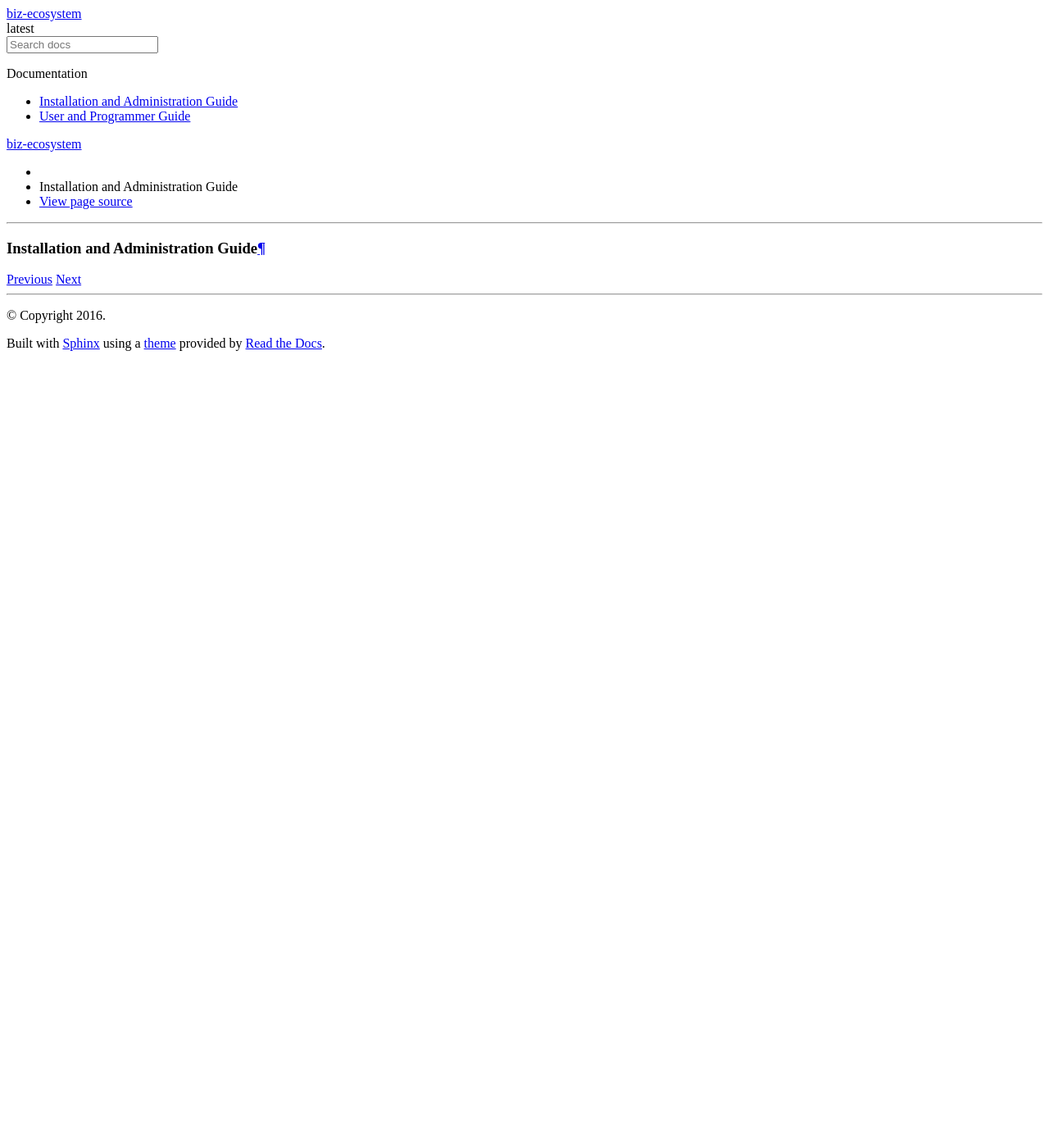
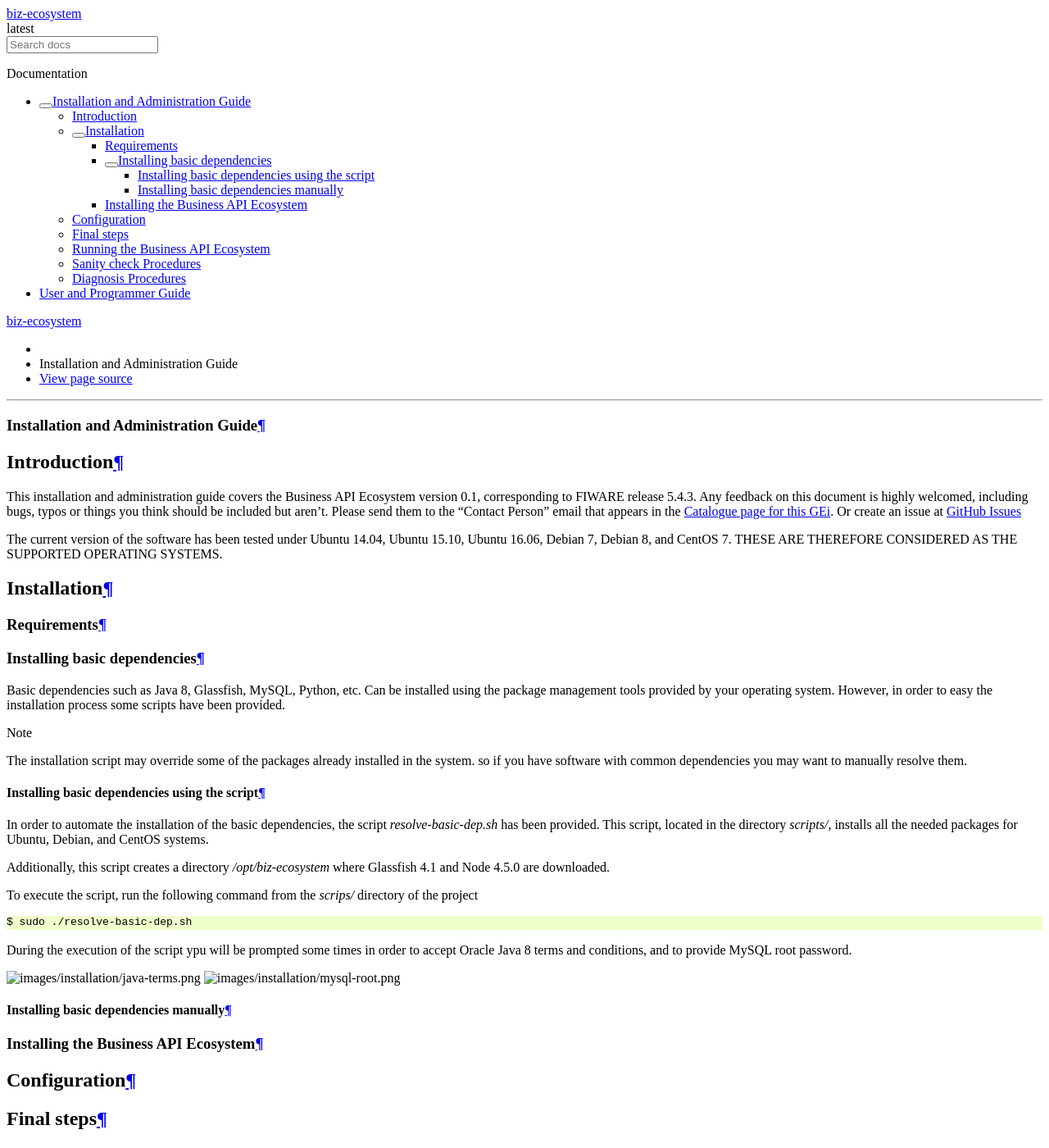
Before and after one commit to FIWARE-TMForum/Business-API-Ecosystem, a Sphinx documentation site: the page built from doc/installation-administration-guide.rst, in a window 1280 px wide and 1400 px high. Shown: the whole window at 82% size. Built offline with Sphinx 7.4.7 and the Read the Docs theme 2.0.0, drawn with Linux system fonts in a browser that asks for light colours; comment, search, counter and statistics services are not loaded; some of the changed text lies outside the part shown.

Commit message:
Include script instllation documentation in the installation guide

```diff
--- a/doc/installation-administration-guide.rst
+++ b/doc/installation-administration-guide.rst
@@ -1,3 +1,81 @@
 =====================================
 Installation and Administration Guide
 =====================================
+
+------------
+Introduction
+------------
+
+This installation and administration guide covers the Business API Ecosystem version 0.1, corresponding to FIWARE release 5.4.3.
+Any feedback on this document is highly welcomed, including bugs, typos or things you think should be included but aren't. Please send them to the "Contact Person" email that appears in the `Catalogue page for this GEi`_.
+Or create an issue at `GitHub Issues`_
+
+.. _Catalogue page for this GEi: http://catalogue.fiware.org
+.. _GitHub Issues: https://github.com/FIWARE-TMForum/Business-API-Ecosystem/issues/new
+
+The current version of the software has been tested under Ubuntu 14.04, Ubuntu 15.10, Ubuntu 16.06, Debian 7, Debian 8,
+and CentOS 7. THESE ARE THEREFORE CONSIDERED AS THE SUPPORTED OPERATING SYSTEMS.
+
+------------
+Installation
+------------
+
+Requirements
+============
+
+Installing basic dependencies
+=============================
+
+Basic dependencies such as Java 8, Glassfish, MySQL, Python, etc. Can be installed using the package management tools
+provided by your operating system. However, in order to easy the installation process some scripts have been provided.
+
+.. note::
+    The installation script may override some of the packages already installed in the system. so if you have software with common dependencies you may want to manually resolve them.
+
+Installing basic dependencies using the script
+----------------------------------------------
+
+In order to automate the installation of the basic dependencies, the script *resolve-basic-dep.sh* has been provided. This
+script, located in the directory *scripts/*, installs all the needed packages for Ubuntu, Debian, and CentOS systems.
+
+Additionally, this script creates a directory */opt/biz-ecosystem* where Glassfish 4.1 and Node 4.5.0 are downloaded.
+
+To execute the script, run the following command from the *scrips/* directory of the project ::
+
+    $ sudo ./resolve-basic-dep.sh
+
+During the execution of the script ypu will be prompted some times in order to accept Oracle Java 8 terms and conditions,
+and to provide MySQL root password.
+
+.. image:: /images/installation/java-terms.png
+   :align: center
+
+.. image:: /images/installation/mysql-root.png
+   :align: center
+
+
+Installing basic dependencies manually
+--------------------------------------
+
+Installing the Business API Ecosystem
+=====================================
+
+-------------
+Configuration
+-------------
+
+-----------
+Final steps
+-----------
+
+----------------------------------
+Running the Business API Ecosystem
+----------------------------------
+
+-----------------------
+Sanity check Procedures
+-----------------------
+
+--------------------
+Diagnosis Procedures
+--------------------
```
Also changed, not shown: doc/images/java-terms.png (added), doc/images/mysql-root.png (added).
